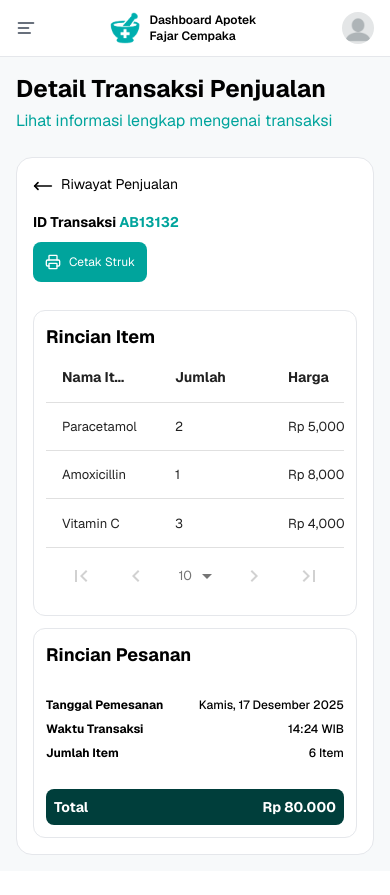
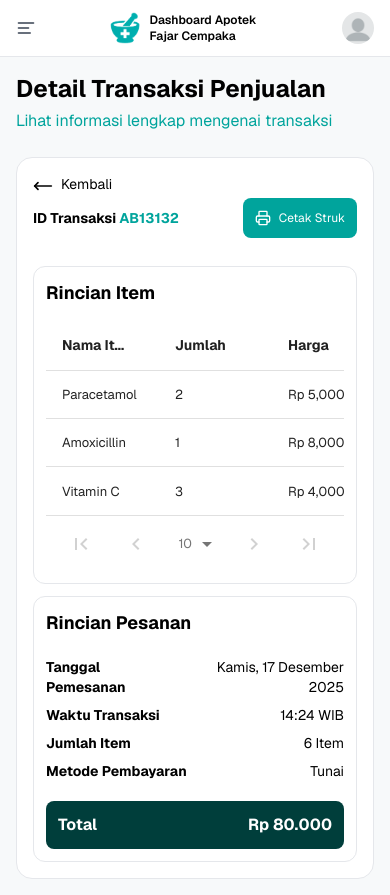
Before and after one commit to FaishalHilmi/antibiotic-sales-forecast, a Next.js app: page /dashboard/penjualan/1 in a window 390 px wide. Before the commit the page ends 871 px from the top, so only its background shows below. Built offline with nearby package versions, Linux system fonts and the light colour scheme.

Commit message:
chore: Add Method Print Receipt for Receipt Transaction Button

```diff
--- a/app/dashboard/penjualan/[id]/DetailTransaksiView.tsx
+++ b/app/dashboard/penjualan/[id]/DetailTransaksiView.tsx
@@ -2,32 +2,35 @@
 
 import dynamic from "next/dynamic";
 import Link from "next/link";
-import { MoveLeft, Printer, SquarePen } from "lucide-react";
+import { MoveLeft, Printer } from "lucide-react";
+import TransactionReceipt from "@/components/TransactionReceipt";
+import { headersBoldStyle } from "@/components/datatable/headersBoldStyle";
 
 const DataTable = dynamic(() => import("react-data-table-component"), {
-  ssr: false, // ✅ Ini penting untuk mencegah SSR
+  ssr: false,
 });
 
 export default function DetailTransaksiView() {
-  // Data dummy
+  // Dummy Data
   const data = [
-    { id: 1, itemName: "Paracetamol", quantity: 2, price: 5000, total: 10000 },
-    { id: 2, itemName: "Amoxicillin", quantity: 1, price: 8000, total: 8000 },
-    { id: 3, itemName: "Vitamin C", quantity: 3, price: 4000, total: 12000 },
+    { itemName: "Paracetamol", quantity: 2, price: 5000, total: 10000 },
+    { itemName: "Amoxicillin", quantity: 1, price: 8000, total: 8000 },
+    { itemName: "Vitamin C", quantity: 3, price: 4000, total: 12000 },
   ];
 
-  // Detail Transaksi Column
+  const subTotal = data.reduce((sum, item) => sum + item.total, 0);
+
+  const receiptData = {
+    transactionId: "AB13132",
+    datetime: "Kamis, 17 Desember 2025 14:24 WIB",
+    cashierName: "Faishal Hilmy",
+    items: data,
+    subTotal,
+  };
+
   const columns = [
-    {
-      name: "Nama Item",
-      selector: (row: any) => row.itemName,
-      sortable: true,
-    },
-    {
-      name: "Jumlah",
-      selector: (row: any) => row.quantity,
-      sortable: true,
-    },
+    { name: "Nama Item", selector: (row: any) => row.itemName, sortable: true },
+    { name: "Jumlah", selector: (row: any) => row.quantity, sortable: true },
     {
       name: "Harga",
       selector: (row: any) => `Rp ${row.price.toLocaleString()}`,
@@ -40,38 +43,32 @@ export default function DetailTransaksiView() {
     },
   ];
 
-  // Custom Styles untuk heading tabel
-  const customStyles = {
-    headCells: {
-      style: {
-        fontWeight: "700", // Bold
-        fontSize: "14px", // Ukuran font
-      },
-    },
-  };
+  const handlePrint = () => window.print();
 
   return (
     <div>
-      <div className="bg-white border border-gray-200 rounded-2xl p-4 md:p-7">
-        <div className="header flex flex-col md:flex-row justify-between md:items-center mb-7">
-          <div className="link-back mb-3 md:mb-0">
+      {/* Header */}
+      <div className="bg-white border border-gray-200 rounded-2xl p-4 md:p-7 no-print">
+        <div className="flex flex-col md:flex-row justify-between md:items-center mb-7">
           <Link
-              href={"/dashboard/penjualan"}
+            href="/dashboard/penjualan"
             className="flex gap-2 text-sm md:text-base"
           >
-              {" "}
-              <MoveLeft className="w-5 text-black" />{" "}
-              <span className="text-black">Riwayat Penjualan</span>
+            <MoveLeft className="w-5 text-black" />
+            <span className="text-black">Kembali</span>
           </Link>
-          </div>
-          <div className="mobile-section flex flex-col justify-between gap-2 md:hidden">
+
+          <div className="mobile-section flex flex-row justify-between items-center gap-2 md:hidden">
             <div className="id-transaction md:hidden">
               <span className="font-bold text-sm">
                 ID Transaksi <span className="text-primary">AB13132</span>
               </span>
             </div>
             <div className="button-action flex gap-2">
-              <button className="text-xs md:text-md bg-primary flex items-center gap-2 px-3 py-2 rounded-lg">
+              <button
+                onClick={handlePrint}
+                className="text-xs md:text-md bg-primary flex items-center gap-2 px-3 py-2 rounded-lg"
+              >
                 <Printer className="w-4 text-white" />
                 <span className="text-white">Cetak Struk</span>
               </button>
@@ -83,52 +80,61 @@ export default function DetailTransaksiView() {
             </span>
           </div>
           <div className="button-action gap-2 hidden md:flex">
-            <button className="text-sm md:text-md bg-primary flex items-center gap-2 px-3 py-2 rounded-lg">
+            <button
+              onClick={handlePrint}
+              className="text-sm md:text-md bg-primary flex items-center gap-2 px-3 py-2 rounded-lg"
+            >
               <Printer className="w-4 text-white" />
               <span className="text-white">Cetak Struk</span>
             </button>
           </div>
         </div>
+
+        {/* Main Content */}
         <div className="grid grid-cols-1 md:grid-cols-3 gap-3 md:gap-9">
           <div className="col-span-1 md:col-span-2 border border-gray-200 rounded-xl p-3 md:p-4">
-            <h1 className="font-bold text-lg md:text-xl">Rincian Item</h1>
-            {typeof window !== "undefined" && (
+            <h1 className="font-bold text-lg md:text-xl mb-3">Rincian Item</h1>
             <DataTable
               columns={columns}
               data={data}
               pagination
               highlightOnHover
               responsive
-                customStyles={customStyles}
+              customStyles={headersBoldStyle}
             />
-            )}
           </div>
-          <div className="cols-span-1">
-            <div className="border border-gray-200 rounded-xl p-3 md:p-4 flex flex-col gap-7">
+
+          <div className="col-span-1 border border-gray-200 rounded-xl p-3 md:p-4 flex flex-col gap-5">
             <h1 className="font-bold text-lg md:text-xl">Rincian Pesanan</h1>
-              <div className="detail flex flex-col gap-2 md:gap-1">
-                <div className="detail-item flex justify-between text-xs md:text-sm">
+            <div className="flex flex-col gap-2 text-sm">
+              <div className="flex justify-between">
                 <span className="font-bold">Tanggal Pemesanan</span>
-                  <span className="font-medium text-end">
-                    Kamis, 17 Desember 2025
-                  </span>
+                <span className="text-end">Kamis, 17 Desember 2025</span>
               </div>
-                <div className="detail-item flex justify-between text-xs md:text-sm">
+              <div className="flex justify-between">
                 <span className="font-bold">Waktu Transaksi</span>
-                  <span className="font-medium">14:24 WIB</span>
+                <span>14:24 WIB</span>
               </div>
-                <div className="detail-item flex justify-between text-xs md:text-sm">
+              <div className="flex justify-between">
                 <span className="font-bold">Jumlah Item</span>
-                  <span className="font-medium">6 Item</span>
+                <span>6 Item</span>
+              </div>
+              <div className="flex justify-between">
+                <span className="font-bold">Metode Pembayaran</span>
+                <span>Tunai</span>
               </div>
             </div>
-              <div className="total w-full flex justify-between bg-primary-dark text-sm md:text-base p-2 md:p-3 rounded-lg">
-                <span className="font-bold text-white">Total</span>
-                <span className="font-bold text-white">Rp 80.000</span>
+            <div className="w-full flex justify-between bg-primary-dark text-white font-bold text-base p-3 rounded-lg">
+              <span>Total</span>
+              <span>Rp 80.000</span>
             </div>
           </div>
         </div>
       </div>
+
+      {/* Komponen Struk untuk Cetak */}
+      <div className="receipt-print hidden print:block" id="print-area">
+        <TransactionReceipt {...receiptData} />
       </div>
     </div>
   );
```
Lines whose indentation alone changed are shown as unchanged.
